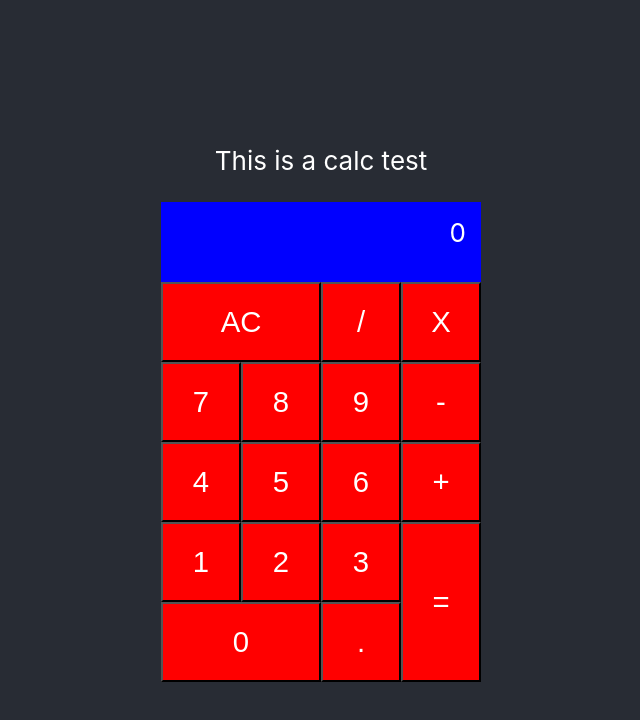
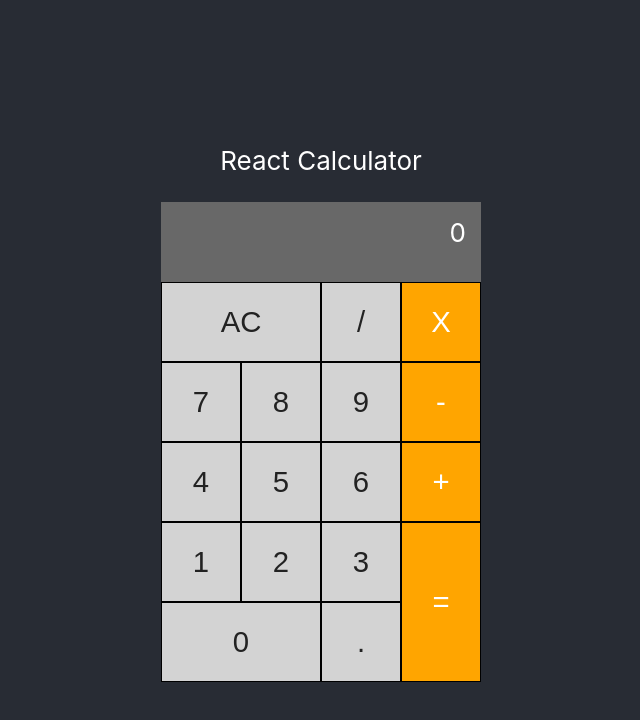
Before and after one commit to almaleh/javascript-calculator, a React (Create React App) app: page / in a window 1280 px wide. Shown: the top 720 px of the page, without its empty margins (319-959 px from the left). Built offline with nearby package versions, Linux system fonts and the light colour scheme.

Commit message:
connect buttons to actions, improve styling

```diff
--- a/src/App.css
+++ b/src/App.css
@@ -14,7 +14,7 @@
 }
 
 .button-grid {
-  background: blue;
+  background: rgb(104, 104, 104);
   display: grid;
   grid-template-rows: repeat(6, 80px);
   grid-template-columns: repeat(4, 80px);
@@ -28,51 +28,68 @@
 }
 
 .button {
-  background: red;
   display: flex;
   justify-content: center;
   align-items: center;
-  color: white;
   font-size: 22pt;
+  border: 0.5px solid black;
 }
 
-#digit-0 {
+.button:hover {
+  filter: brightness(1.1);
+}
+
+.button:active {
+  opacity: 0.7;
+}
+
+.light-gray {
+  background: lightgray;
+  color: rgb(34, 34, 34);
+}
+
+.orange {
+  background: orange;
+  color: white;
+}
+
+#zero {
   grid-area: zero;
 }
 
-#digit-1 {
+#one {
   grid-area: one;
 }
 
-#digit-2 {
+#two {
   grid-area: two;
 }
 
-#digit-3 {
+#three {
   grid-area: three;
 }
 
-#digit-4 {
+#four {
   grid-area: four;
 }
 
-#digit-5 {
+#five {
   grid-area: five;
 }
 
-#digit-6 {
+#six {
   grid-area: six;
 }
 
-#digit-7 {
+#seven {
   grid-area: seven;
 }
 
-#digit-8 {
+#eight {
   grid-area: eight;
 }
 
-#digit-9 {
+#nine {
   grid-area: nine;
 }
 
@@ -82,30 +99,30 @@
   grid-area: display;
 }
 
-#AC {
+#clear {
   grid-area: AC;
 }
 
-#division {
+#divide {
   grid-area: division;
 }
 
-#multiplication {
+#multiply {
   grid-area: multiplication;
 }
 
-#minus {
+#subtract {
   grid-area: minus;
 }
 
-#plus {
+#add {
   grid-area: plus;
 }
 
-#equal {
+#equals {
   grid-area: equal;
 }
 
-#dot {
+#decimal {
   grid-area: dot;
 }
--- a/src/Calculator.js
+++ b/src/Calculator.js
@@ -6,48 +6,92 @@ import Digit from './Digit';
 class Calculator extends React.Component {
     constructor(props) {
         super(props);
-        this.handleClick = this.handleClick.bind(this);
         this.state = {
             display: 0
         }
-    }
-
-    handleClick(event) {
-        let current = this.props.currentState;
-        console.log(current);
-        this.props.updateState(current + 1);
+        this.handleClick = this.handleClick.bind(this);
+        this.clear = this.clear.bind(this)
+        this.divide = this.divide.bind(this)
+        this.multiply = this.multiply.bind(this)
+        this.subtract = this.subtract.bind(this)
+        this.add = this.add.bind(this)
+        this.equals = this.equals.bind(this)
+        this.decimal = this.decimal.bind(this)
     }
 
     componentWillReceiveProps(newProps) {
+        console.log(JSON.stringify(newProps));
         this.setState({
-            display: newProps.currentState
+            display: newProps.display
         })
     }
 
     generateDigits() {
-        let digits = [...Array(10).keys()];
-        let digitButtons = digits.map((digit, index) => {
-            return (
-                <Digit id={index} number={digit} />
-            )
-        })
+        let dict = {
+            'zero': 0, 'one': 1, 'two': 2, 'three': 3, 'four': 4, 'five': 5,
+            'six': 6, 'seven': 7, 'eight': 8, 'nine': 9
+        };
+
+        let digitButtons = [];
+        for (let key in dict) {
+            let digit = dict[key];
+            let button = <Digit id={key} number={key} digit={digit} handleClick={(event) => this.handleClick(event, digit)}/>
+            digitButtons.push(button);
+        }
+
         return digitButtons
+    }
+
+    handleClick(event, value) {
+        console.log(value);
+        // for (let arg of arguments) {
+        //     console.log(arg);
+        this.props.updateDisplay(value);
+    }
+
+    clear() {
+        console.log(1)
+        this.props.updateTotal(1);
+    }
+
+    divide() {
+        this.props.updateTotal(1);
+    }
+
+    multiply() {
+        this.props.updateTotal(1);
+    }
+
+    subtract() {
+        this.props.updateTotal(1);
+    }
+
+    add() {
+        this.props.updateTotal(1);
+    }
+
+    equals() {
+        this.props.updateTotal(1);
+    }
+
+    decimal() {
+        console.log(1)
     }
 
     render() {
         return (
             <div className="calculator">
-                <p onClick={this.handleClick}>This is a calc test</p>
+                <p>React Calculator</p>
                 <div className="button-grid">
                     <div id="display">{this.state.display}</div>
                     {this.generateDigits()}
-                    <button className="button" id="AC">AC</button>
-                    <button className="button" id="division">/</button>
-                    <button className="button" id="multiplication">X</button>
-                    <button className="button" id="minus">-</button>
-                    <button className="button" id="plus">+</button>
-                    <button className="button" id="equal">=</button>
-                    <button className="button" id="dot">.</button>
+                    <button className="button light-gray" id="clear" onClick={this.clear}>AC</button>
+                    <button className="button light-gray" id="divide" onClick={this.divide}>/</button>
+                    <button className="button orange" id="multiply" onClick={this.multiply}>X</button>
+                    <button className="button orange" id="subtract" onClick={this.subtract}>-</button>
+                    <button className="button orange" id="add" onClick={this.add}>+</button>
+                    <button className="button orange" id="equals" onClick={this.equals}>=</button>
+                    <button className="button light-gray" id="decimal" onClick={this.decimal}>.</button>
                 </div>
             </div>
         )
--- a/src/Digit.js
+++ b/src/Digit.js
@@ -7,9 +7,11 @@ class Digit extends React.Component {
     // TODO assign ID based on number
     render() {
         let number = this.props.number;
+        let digit = this.props.digit;
+        let handleClick = this.props.handleClick;
         return (
-            <button className="button" id={`digit-${number}`}>
-                {number}
+            <button className="button light-gray" id={number} onClick={handleClick}>
+                {digit}
             </button>
         )
     }
--- a/src/Redux.js
+++ b/src/Redux.js
@@ -1,35 +1,70 @@
-import { createStore } from 'redux';
+import { createStore, combineReducers } from 'redux';
 
 // Redux
 
-const UPDATE = 'UPDATE';
 
-const reducer = (state = 0, action) => {
+const UPDATE_DISPLAY = 'UPDATE_DISPLAY';
+const UPDATE_TOTAL = 'UPDATE_TOTAL'
+
+const displayReducer = (state = {}, action) => {
+    // console.log(JSON.stringify(state));
     switch (action.type) {
-        case UPDATE: return action.newState;
+        case UPDATE_DISPLAY:
+            let newState = { display: action.display }
+            let mergedState = Object.assign({}, state, newState)
+            return mergedState;
         default: return state;
     }
 }
 
-const store = createStore(reducer);
+const totalReducer = (state = {}, action) => {
+    // console.log(JSON.stringify(state));
+    switch (action.type) {
+        case UPDATE_TOTAL:
+            let newState = { total: action.total }
+            let mergedState = Object.assign({}, state, newState)
+            return mergedState;
+        default: return state;
+    }
+}
 
-const updateState = (newState) => {
+const rootReducer = combineReducers({
+    displayReducer,
+    totalReducer
+})
+
+const store = createStore(rootReducer);
+
+const updateDisplay = (display) => {
     return {
-        type: UPDATE,
-        newState
+        type: UPDATE_DISPLAY,
+        display
+    }
+}
+
+const updateTotal = (total) => {
+    return {
+        type: UPDATE_TOTAL,
+        total
     }
 }
 
 // React-Redux
 
 const mapStateToProps = (state) => {
-    return { currentState: state };
+    return {
+        display: state.displayReducer.display,
+        total: state.totalReducer.total
+     };
 }
 
 const mapDispatchToProps = (dispatch) => {
     return {
-        updateState: (newState) => {
-            dispatch(updateState(newState));
+        updateDisplay: (newDisplay) => {
+            dispatch(updateDisplay(newDisplay));
+        },
+        updateTotal: (newTotal) => {
+            dispatch(updateTotal(newTotal));
         }
     }
 }
```
Also changed, not shown: 1 other file (tests, documents, lock files or other folders).
